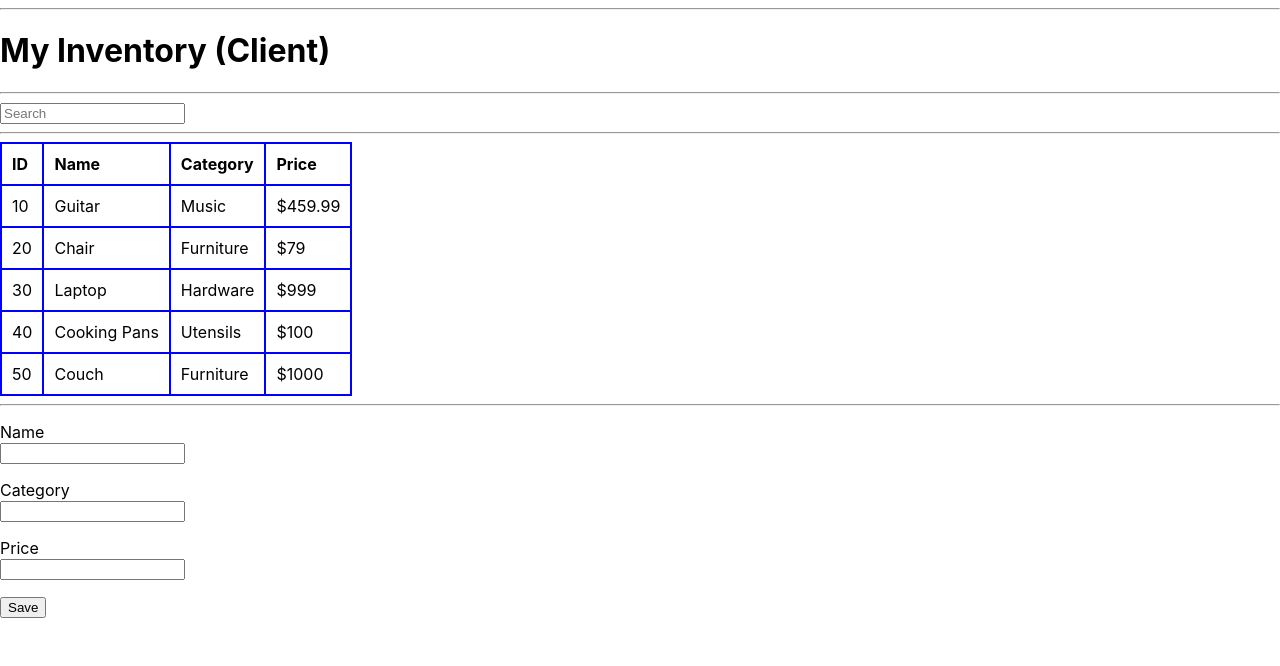
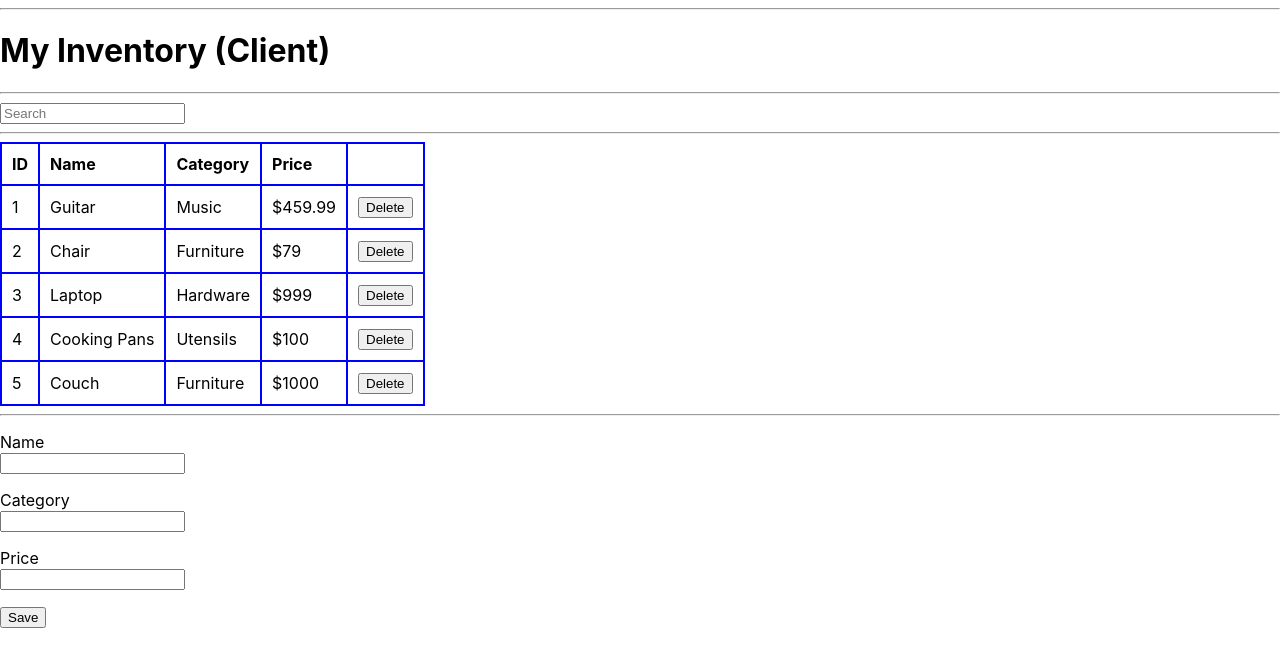
Before and after one commit to aartidalvi/CS648_New, a React (Create React App) app in the folder assignment12/: page / in a window 1280 px wide. Shown: the top 666 px of the page. Built offline with nearby package versions, Linux system fonts and the light colour scheme.

Commit message:
Completed basic implementation of 'destroying products'

```diff
--- a/assignment12/src/App.js
+++ b/assignment12/src/App.js
@@ -3,11 +3,6 @@ import './App.css';
 import Product from './Product';
 
 class App extends Component {
-
-  constructor(props) {
-    super(props)
-  }
-
   render() {
     return (
       <div className="App">
--- a/assignment12/src/Product.js
+++ b/assignment12/src/Product.js
@@ -6,11 +6,11 @@ import ProductForm from './ProductForm';
 
 //The customised default list of products
 let PRODUCTS = {
-  '1': {id: 10, category: 'Music', price: '$459.99', name: 'Guitar'},
-  '2': {id: 20, category: 'Furniture', price: '$79', name: 'Chair'},
-  '3': {id: 30, category: 'Hardware', price: '$999', name: 'Laptop'},
-  '4': {id: 40, category: 'Utensils', price: '$100', name: 'Cooking Pans'},
-  '5': {id: 50, category: 'Furniture', price: '$1000', name: 'Couch'}
+  '1': {id: 1, category: 'Music', price: '$459.99', name: 'Guitar'},
+  '2': {id: 2, category: 'Furniture', price: '$79', name: 'Chair'},
+  '3': {id: 3, category: 'Hardware', price: '$999', name: 'Laptop'},
+  '4': {id: 4, category: 'Utensils', price: '$100', name: 'Cooking Pans'},
+  '5': {id: 5, category: 'Furniture', price: '$1000', name: 'Couch'}
 };
 
 class Product extends Component {
@@ -24,6 +24,7 @@ class Product extends Component {
 
     this.handleFilter = this.handleFilter.bind(this)
     this.handleSave = this.handleSave.bind(this)
+    this.handleDestroy = this.handleDestroy.bind(this)
   }
 
   handleFilter(filterInput) {
@@ -31,8 +32,6 @@ class Product extends Component {
   }
 
   handleSave(product) {
-      // console.log(product);
-
       if (!product.id) {
           product.id = new Date().getTime()
       }
@@ -42,6 +41,21 @@ class Product extends Component {
           return { productlist }
       });
   }
+
+  handleDestroy(productId) {
+    // console.log("Prod Destroy id:" + productId);
+
+    this.setState((prevState) => {
+         let productlist = prevState.productlist
+         //console.log("Before:");
+         //console.log(productlist);
+         delete productlist[productId]
+         //console.log("After:");
+         //console.log(productlist);
+         return { productlist }
+    })
+}
+
 
   render() {
     const { productlist, filterText} = this.state;
@@ -57,7 +71,7 @@ class Product extends Component {
           </div> <hr></hr>
 
           <div id="ProductTableDiv" className="ProductTableDiv">
-          <ProductTable productlist={productlist} filterText={filterText}></ProductTable>
+          <ProductTable productlist={productlist} filterText={filterText} onDestroy={this.handleDestroy}></ProductTable>
           </div> <hr></hr>
 
           <div id="ProductFormDiv" className="ProductFormDiv">
--- a/assignment12/src/ProductFilters.js
+++ b/assignment12/src/ProductFilters.js
@@ -9,7 +9,6 @@ class ProductFilters extends Component {
 
   handleChange(e) {
     const value = e.target.value
-    const name = e.target.name
 
     this.props.onFilter({
          filterText: value
--- a/assignment12/src/ProductRow.js
+++ b/assignment12/src/ProductRow.js
@@ -5,8 +5,13 @@ class ProductRow extends Component {
 
   constructor(props) {
     super(props)
+    this.destroy = this.destroy.bind(this)
   }
 
+  destroy() {
+    // console.log("Row Destroy id:" + this.props.product.id);
+    this.props.onDestroy(this.props.product.id);
+  }
 
   render() {
     //Reference Module 12, Lecture 11
@@ -17,6 +22,7 @@ class ProductRow extends Component {
               <td>{name}</td>
               <td>{category}</td>
               <td>{price}</td>
+              <td><button type="Button" id="DeleteButton" onClick={this.destroy}>Delete</button></td>
           </tr>
     );
   }
--- a/assignment12/src/ProductTable.js
+++ b/assignment12/src/ProductTable.js
@@ -5,6 +5,12 @@ import ProductRow from './ProductRow';
 class ProductTable extends Component {
   constructor(props) {
     super(props)
+    this.handleDestroy = this.handleDestroy.bind(this)
+  }
+
+  handleDestroy(id) {
+    // console.log("Table Destroy id:" + id);
+    this.props.onDestroy(id)
   }
 
   //References: Module 12 - 15
@@ -17,13 +23,17 @@ class ProductTable extends Component {
           <table>
           <thead>
               <tr>
-                  <th>ID</th> <th>Name</th> <th>Category</th> <th>Price</th>
+                  <th>ID</th> <th>Name</th> <th>Category</th> <th>Price</th> <th></th>
               </tr>
           </thead>
           <tbody>
               {Object.keys(prodlist)
                 .filter(prodid => -1 < prodlist[prodid].name.indexOf(filterText))
-                .map(prodid => {return (<ProductRow prodid = {prodlist[prodid].id} product = {prodlist[prodid]} />)}
+                .map(prodid => {return (
+                <ProductRow
+                  prodid = {prodlist[prodid].id}
+                  product = {prodlist[prodid]}
+                  onDestroy={this.handleDestroy}/>)}
               )}
           </tbody>
           </table>
```
